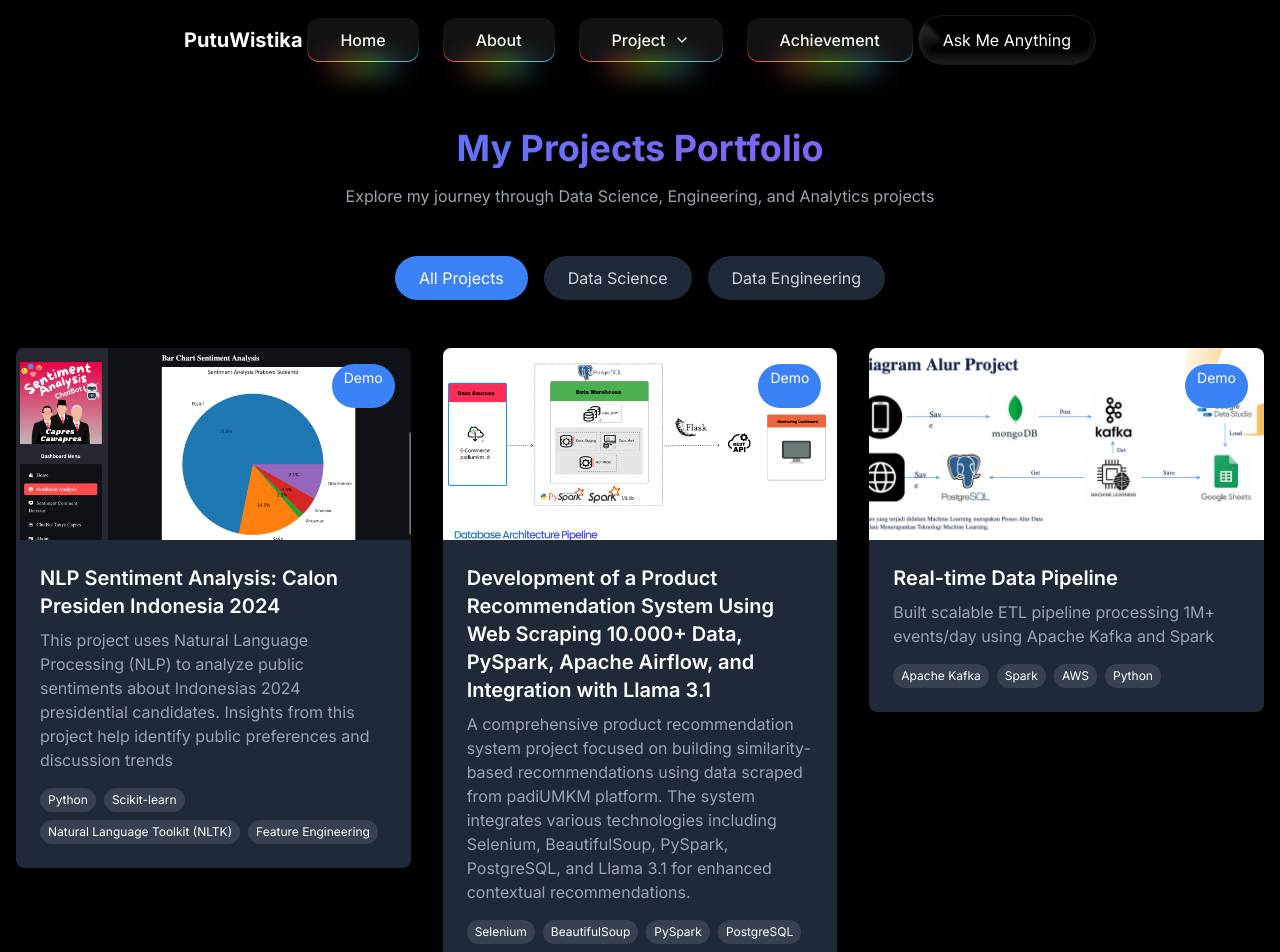
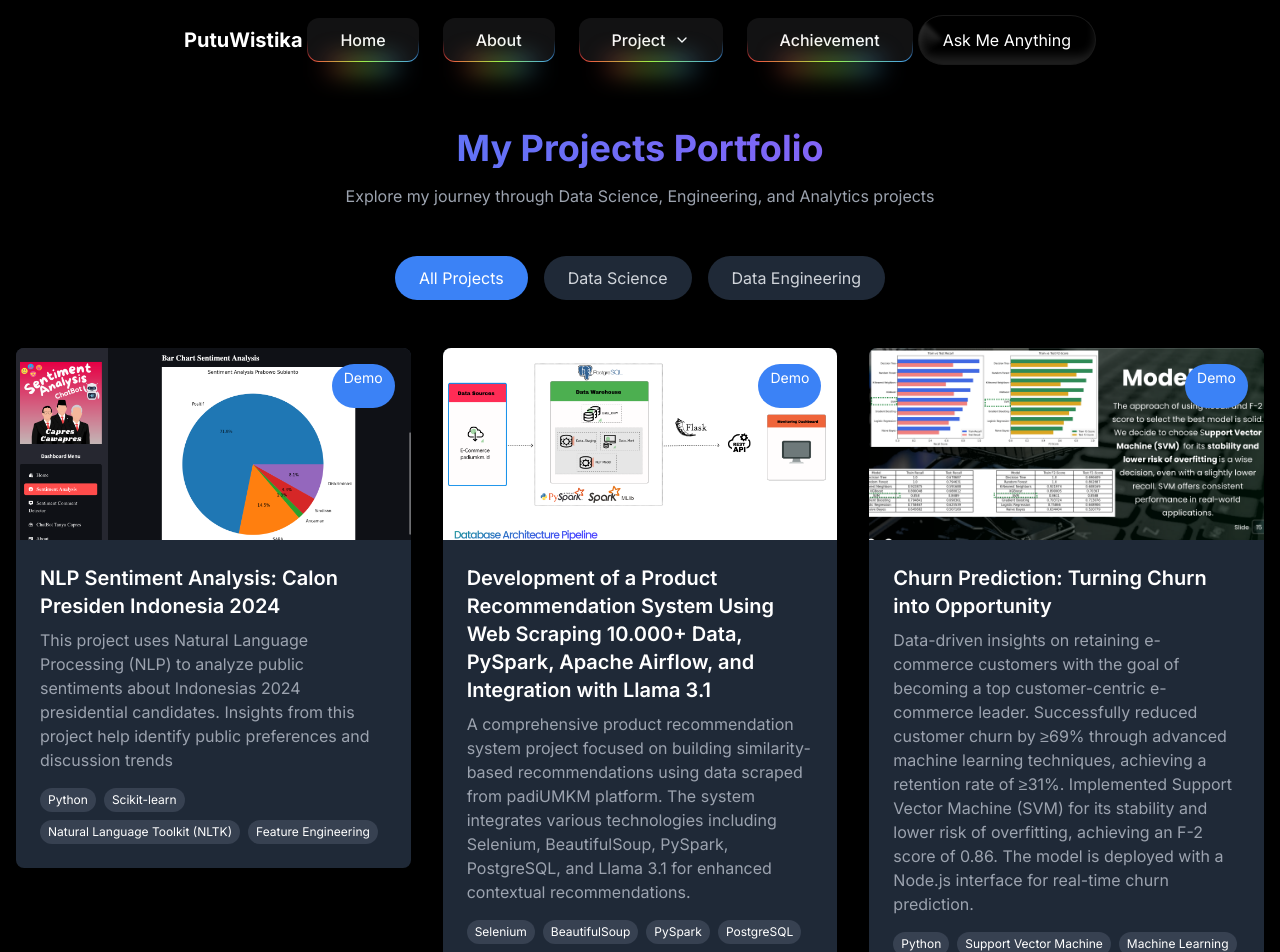
Before and after one commit to putuwistika/putuwistika, a Next.js app: page /project in a window 1280 px wide. Shown: the top 952 px of the page. Built offline with nearby package versions, Linux system fonts and the light colour scheme.

Commit message:
new-project

```diff
--- a/app/project/page.tsx
+++ b/app/project/page.tsx
@@ -43,13 +43,22 @@ const projects: Project[] = [
     demoLink: "https://github.com/putuwistika/Project-WebScraping"
   },
   {
+    id: "ds-3",
+    title: "Churn Prediction: Turning Churn into Opportunity",
+    category: "data_science",
+    shortDescription: "Data-driven insights on retaining e-commerce customers with the goal of becoming a top customer-centric e-commerce leader. Successfully reduced customer churn by ≥69% through advanced machine learning techniques, achieving a retention rate of ≥31%. Implemented Support Vector Machine (SVM) for its stability and lower risk of overfitting, achieving an F-2 score of 0.86. The model is deployed with a Node.js interface for real-time churn prediction.",
+    thumbnail: "/images/projects/ds-3.png",
+    tags: ["Python", "Support Vector Machine", "Machine Learning", "Node.js", "Data Analytics", "Customer Retention", "F-2 Score", "Model Deployment"],
+    demoLink: "https://github.com/putuwistika/Project-BliData"
+  },
+  {
     id: "de-1",
     title: "Real-time Data Pipeline",
     category: "data_engineering",
     shortDescription: "Built scalable ETL pipeline processing 1M+ events/day using Apache Kafka and Spark",
     thumbnail: "/images/projects/de1.png",
     tags: ["Apache Kafka", "Spark", "AWS", "Python"],
-    demoLink: "https://github.com/example/data-pipeline"
+    demoLink: ""
   }
   // {
   //   id: "da-1",
```
Also changed, not shown: public/images/projects/ds-3.png (added).
